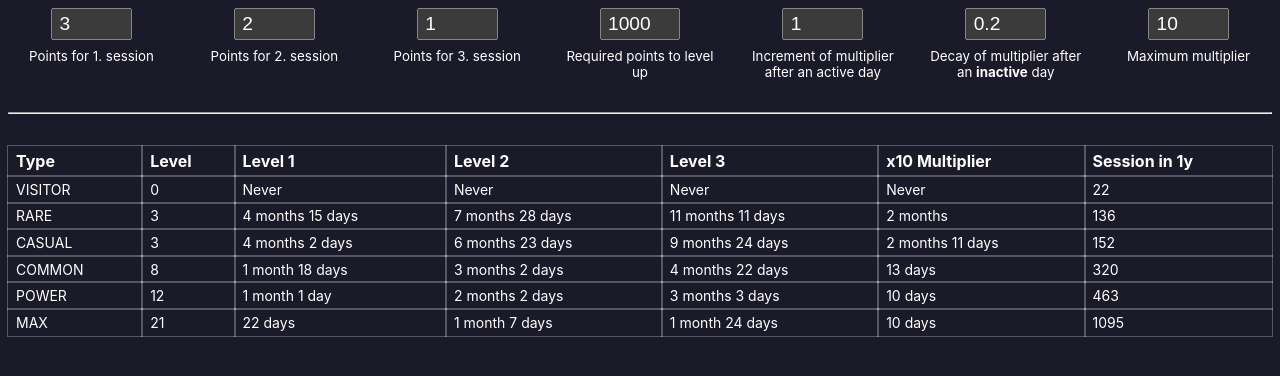
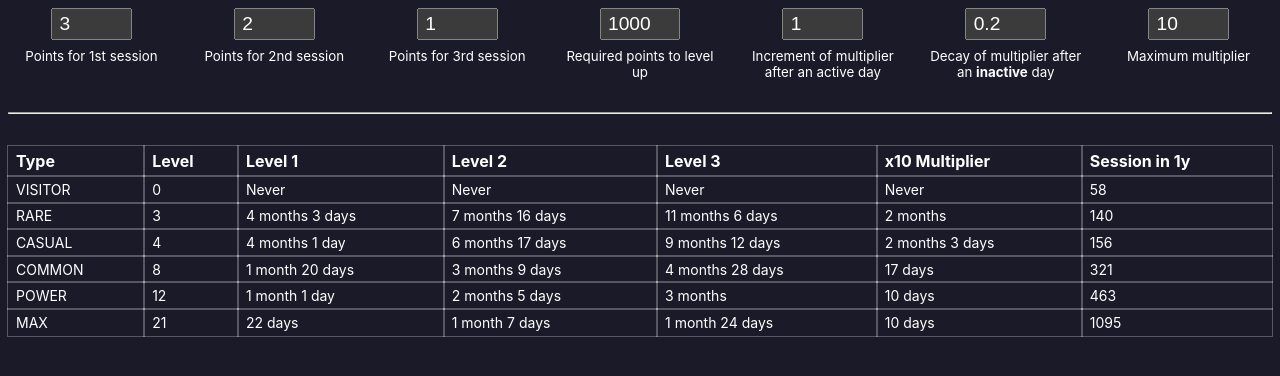
Before and after one commit to enyo/pausly-point-system, a SvelteKit app: page / in a window 1280 px wide. Shown: the top 376 px of the page. Built offline with nearby package versions, Linux system fonts and the light colour scheme.

Commit message:
slight impr

```diff
--- a/src/routes/+page.svelte
+++ b/src/routes/+page.svelte
@@ -24,7 +24,7 @@
 	type Character = (typeof CHARACTERS)[number]
 
 	const CHARACTER_PROBABILITIES: { [key in Character]: WeekProbabilities } = {
-		visitor: [[10], [10], [10], [10], [10], [0], [0]],
+		visitor: [[40], [15], [20], [15], [20], [0], [0]],
 		rare: [[0], [90, 50, 5], [0], [90, 40, 5], [0], [0], [0]],
 		casual: [[80, 40], [30, 20], [20], [50, 30], [40, 20], [5], [5]],
 		common: [[80, 40, 10], [80, 40, 10], [80, 40, 10], [80, 40, 10], [80, 40, 10], [20], [20]],
@@ -200,15 +200,15 @@
 <div class="values">
 	<label>
 		<input type="number" bind:value={points.first} />
-		<small>Points for 1. session</small>
+		<small>Points for 1st session</small>
 	</label>
 	<label>
 		<input type="number" bind:value={points.second} />
-		<small>Points for 2. session</small>
+		<small>Points for 2nd session</small>
 	</label>
 	<label>
 		<input type="number" bind:value={points.third} />
-		<small>Points for 3. session</small>
+		<small>Points for 3rd session</small>
 	</label>
 	<label>
 		<input type="number" bind:value={points.target} />
```
